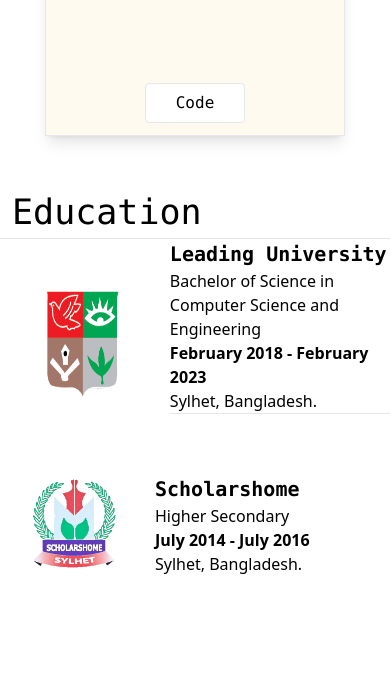
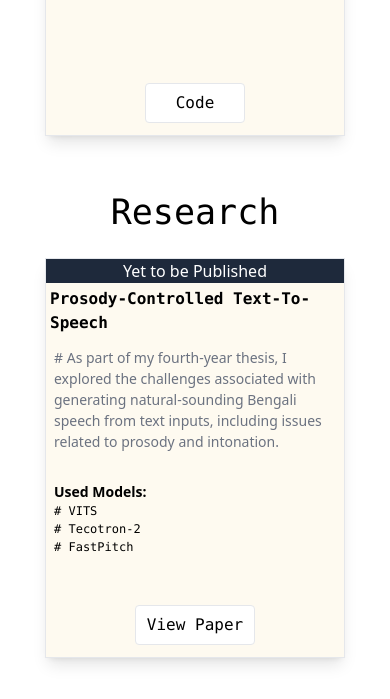
Before and after one commit to hkshakib/portfolio, a React (Create React App) app: page / in a window 390 px wide. Shown: the part 7760-8459 px from the top of the page. Built offline with nearby package versions, Linux system fonts and the light colour scheme; grey boxes are pictures that could not be loaded; what tailwindcss-font-inter would draw is missing.

Commit message:
feat: Added Research Section

```diff
--- a/src/App.js
+++ b/src/App.js
@@ -8,6 +8,7 @@ import Education from "./pages/Education";
 import Footer from "./components/Footer";
 import Experience from "./pages/Experience";
 import Achivements from "./pages/Achivements";
+import Research from "./pages/Research";
 
 const App = () => {
 
@@ -36,6 +37,10 @@ const App = () => {
         <Projects/>
       </section>
 
+      <section id="research" className="flex pt-[50px] lg:pt-[100px] items-center justify-center relative">
+        <Research/>
+      </section>
+
       <section id="education" className="flex pt-[50px] lg:pt-[200px] relative">
         <Education/>
       </section>
--- a/src/components/Navbar.jsx
+++ b/src/components/Navbar.jsx
@@ -72,9 +72,6 @@ function Navbar() {
 
       <div className='hidden lg:flex lg:flex-1 justify-center items-center lg:gap-12'>
         <ul className='flex lg:gap-12 gap-4 text-[15px]'>
-          <li className={activeSection === 'home'? 'text-blue-600':'hover:text-blue-600 cursor-pointer'}>
-            <a href='#home'>Home</a>
-          </li>
           <li className={activeSection === 'skills'? 'text-blue-600':'hover:text-blue-600 cursor-pointer'}>
             <a href='#skills'>Skills</a>
           </li>
@@ -86,6 +83,9 @@ function Navbar() {
           </li>
           <li className={activeSection === 'projects'? 'text-blue-600':'hover:text-blue-600 cursor-pointer'}>
             <a href='#projects'>Projects</a>
+          </li>
+          <li className={activeSection === 'research'? 'text-blue-600':'hover:text-blue-600 cursor-pointer'}>
+            <a href='#research'>Research</a>
           </li>
           <li className={activeSection === 'education'? 'text-blue-600':'hover:text-blue-600 cursor-pointer'}>
             <a href='#education'>Education</a>
@@ -119,9 +119,6 @@ function Navbar() {
       {menuOpen && (
         <div className='lg:hidden absolute top-16 left-0 right-0 bg-white z-10 w-[100%] transition-all duration-1000 ease-in-out border-b shadow-lg p-1' ref={navRef}>
           <ul className='flex flex-col gap-4 text-[10px] text-black transition-all duration-500 ease-in p-4'>
-            <li className={activeSection === 'home'? 'text-blue-600':'hover:text-blue-600 cursor-pointer'}>
-              <a href='#home' onClick={()=>setMenuOpen(!menuOpen)}>Home</a>
-            </li>
             <li className={activeSection === 'skills'? 'text-blue-600':'hover:text-blue-600 cursor-pointer'}>
               <a href='#skills' onClick={()=>setMenuOpen(!menuOpen)}>Skills</a>
             </li>
@@ -133,6 +130,9 @@ function Navbar() {
             </li>
             <li className={activeSection === 'projects'? 'text-blue-600':'hover:text-blue-600 cursor-pointer'}>
               <a href='#projects' onClick={()=>setMenuOpen(!menuOpen)}>Projects</a>
+            </li>
+            <li className={activeSection === 'research'? 'text-blue-600':'hover:text-blue-600 cursor-pointer'}>
+              <a href='#research' onClick={()=>setMenuOpen(!menuOpen)}>Research</a>
             </li>
             <li className={activeSection === 'education'? 'text-blue-600':'hover:text-blue-600 cursor-pointer'}>
               <a href='#education' onClick={()=>setMenuOpen(!menuOpen)}>Education</a>
--- a/src/components/Project.jsx
+++ b/src/components/Project.jsx
@@ -13,7 +13,7 @@ const Project = ({Title, Summery, Technologies, CodeUrl}) => {
             <span className='text-[14px] lg:text[16px] pl-2 lg:pl-4 font-bold lg:pt-1'>
                 Used Technology:
             </span>
-            {Technologies.map((tech) =>
+            {Technologies && Technologies.map((tech) =>
                 <span className='text-[12px] font-mono pl-2 lg:pl-4'># {tech}</span>
             )}
         </div>
--- /dev/null
+++ b/src/components/ResearchComponent.jsx
@@ -0,0 +1,42 @@
+import React from "react";
+
+const ResearchComponent = ({ Title, Summery, Technologies, CodeUrl }) => {
+  return (
+    <div className="flex flex-col bg-[#FEFAF0] border h-[400px] w-[300px] lg:w-[400px] shadow-lg">
+      <div className="flex justify-center bg-slate-800">
+        <span className="text-white">Yet to be Published</span>
+      </div>
+      <div className="flex justify-center lg:text-[18px] font-mono p-1 lg:pt-2 font-bold">
+        <span>{Title}</span>
+      </div>
+      <div className="flex flex-col">
+        <span className="text-[14px] p-2 lg:p-4 text-gray-500">
+          # As part of my fourth-year thesis, I explored the challenges
+          associated with generating natural-sounding Bengali speech from text
+          inputs, including issues related to prosody and intonation. <br />
+          <br />
+        </span>
+        <span className="text-[14px] lg:text[16px] pl-2 lg:pl-4 font-bold lg:pt-1">
+          Used Models:
+        </span>
+        <span className="text-[12px] font-mono pl-2 lg:pl-4"># VITS</span>
+        <span className="text-[12px] font-mono pl-2 lg:pl-4"># Tecotron-2</span>
+        <span className="text-[12px] font-mono pl-2 lg:pl-4"># FastPitch</span>
+
+        <span className="text-[12px] font-mono pl-2 lg:pl-4"></span>
+      </div>
+      <div className="flex flex-1 justify-center items-end pb-3 gap-4">
+        <button className="border bg-white font-mono h-[40px] w-[120px] rounded hover:shadow-md">
+          <a
+            className="font-mono"
+            href="https://github.com/hkshakib/Prosody-Controlled-TTS"
+          >
+            View Paper
+          </a>
+        </button>
+      </div>
+    </div>
+  );
+};
+
+export default ResearchComponent;
--- /dev/null
+++ b/src/pages/Research.jsx
@@ -0,0 +1,22 @@
+import React from 'react';
+import ResearchComponent from '../components/ResearchComponent';
+
+const Research = () => {
+  return (
+    <div className='flex flex-col justify-center'>
+
+    <div className='flex justify-center text-[35px] lg:text-[56px] font-mono mb-[20px]'>
+      <h1>Research</h1>
+    </div>
+
+    <div className='flex flex-wrap gap-8 lg:p-12 justify-center'>
+        <ResearchComponent
+            Title={"Prosody-Controlled Text-To-Speech"}
+        />
+    </div>
+
+  </div>
+  )
+}
+
+export default Research;
```
Also changed, not shown: src/pages/Projects.jsx (+0 -9 lines).
